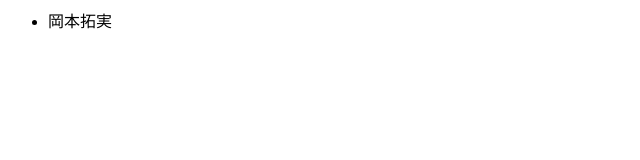
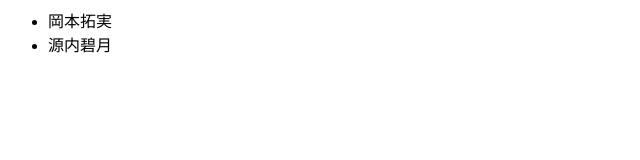
Before and after one commit to Ewokkkkk/groupwork, a plain HTML site: page index.html in a window 1280 px wide. Shown: the whole page, without its empty margins (0-640 px from the left). Drawn offline with Linux system fonts and the light colour scheme.

Commit message:
源内碧月

```diff
--- a/index.html
+++ b/index.html
@@ -1,3 +1,4 @@
 <ul>
     <li>岡本拓実</li>
+    <li>源内碧月</li>
 </ul>
```
